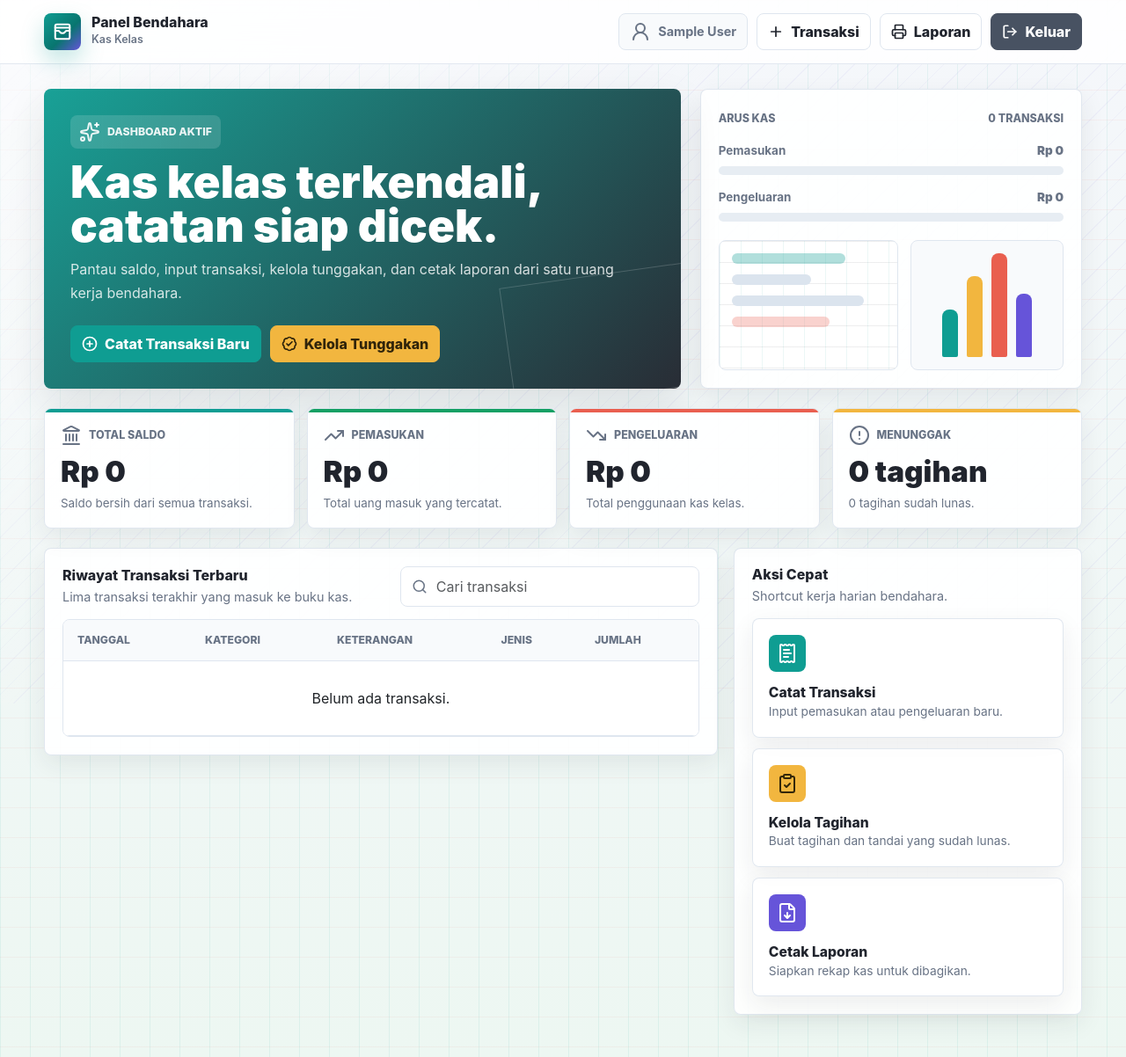
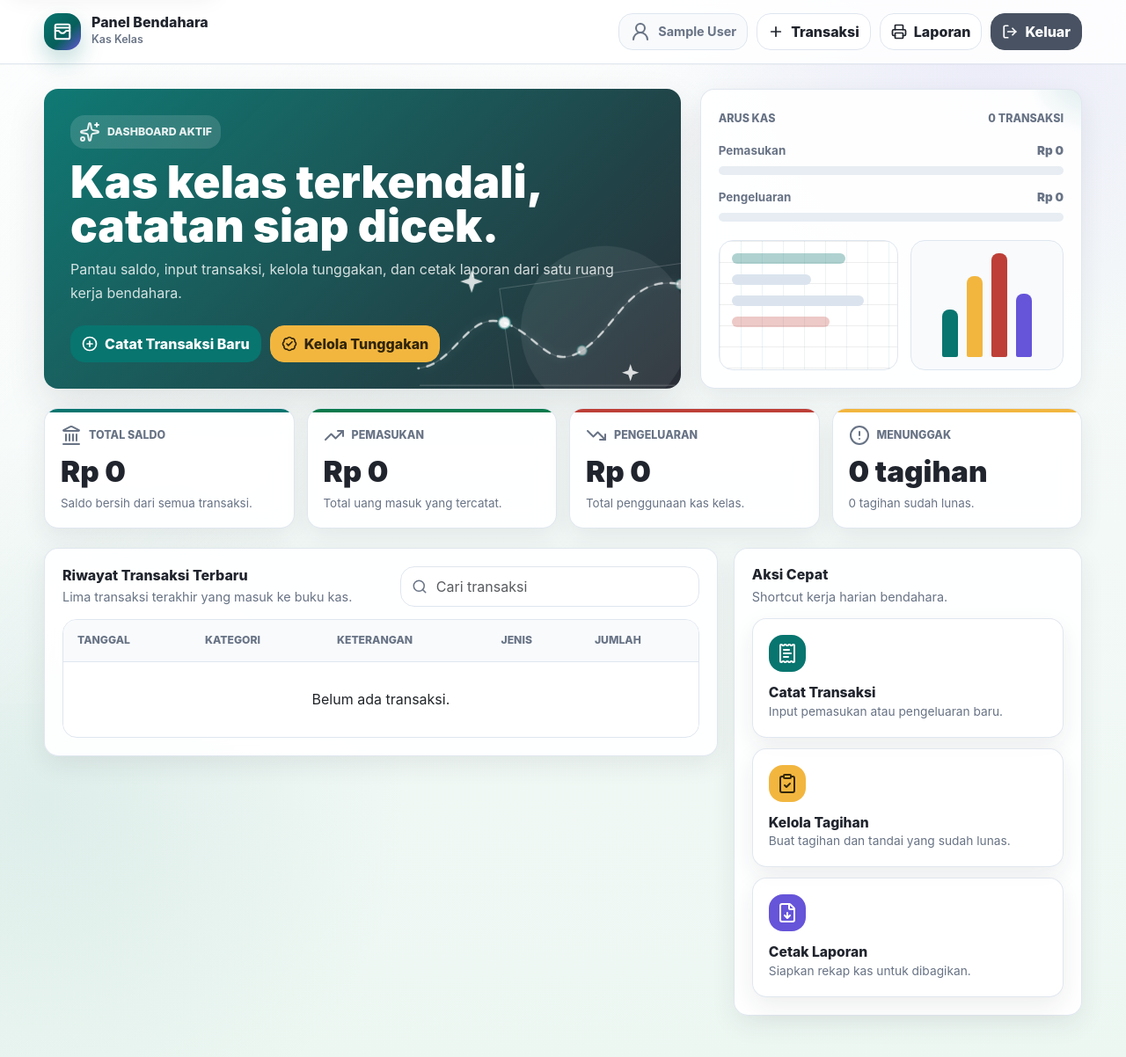
Before and after one commit to CodeSync2026/KasKelas, a PHP site: page /views/dashboard_bendahara.php in a window 1280 px wide. Shown: the whole page at 88% size. Run offline with PHP 8.4, Linux system fonts and the light colour scheme; the visitor is signed in with stand-in values (Sample User, id 1); data that the repository does not hold is empty.

Commit message:
Second Commit

```diff
--- a/assets/css/app.css
+++ b/assets/css/app.css
@@ -6,16 +6,16 @@
     --ink: #20242d;
     --muted: #687385;
     --line: #dfe6ef;
-    --teal: #0f9d92;
-    --teal-dark: #08756f;
-    --coral: #e95f4f;
+    --teal: #08756f;
+    --teal-dark: #065f5a;
+    --coral: #bd3f37;
     --amber: #f2b63f;
     --violet: #6654d9;
-    --green: #15a064;
-    --red: #d84747;
+    --green: #0a7a4c;
+    --red: #b93835;
     --shadow: 0 18px 45px rgba(32, 36, 45, 0.11);
     --shadow-soft: 0 10px 28px rgba(32, 36, 45, 0.08);
-    --radius: 8px;
+    --radius: 16px;
 }
 
 * {
@@ -32,10 +32,9 @@ body.app-body {
     color: var(--ink);
     font-family: Inter, ui-sans-serif, system-ui, -apple-system, BlinkMacSystemFont, "Segoe UI", sans-serif;
     background:
-        linear-gradient(90deg, rgba(15, 157, 146, 0.08) 1px, transparent 1px),
-        linear-gradient(180deg, rgba(233, 95, 79, 0.06) 1px, transparent 1px),
-        linear-gradient(180deg, var(--bg) 0%, var(--bg-alt) 100%);
-    background-size: 34px 34px, 34px 34px, auto;
+        radial-gradient(circle at 88% 5%, rgba(102, 84, 217, 0.09), transparent 24rem),
+        radial-gradient(circle at 4% 76%, rgba(8, 117, 111, 0.08), transparent 26rem),
+        linear-gradient(180deg, #f9fbfc 0%, var(--bg-alt) 100%);
 }
 
 body.app-body::before {
@@ -44,9 +43,9 @@ body.app-body::before {
     inset: 0;
     pointer-events: none;
     background:
-        linear-gradient(135deg, rgba(255, 255, 255, 0.8), transparent 44%),
-        repeating-linear-gradient(135deg, rgba(102, 84, 217, 0.06) 0 1px, transparent 1px 18px);
-    opacity: 0.75;
+        linear-gradient(135deg, rgba(255, 255, 255, 0.72), transparent 46%),
+        radial-gradient(circle at 50% 0%, rgba(255, 255, 255, 0.46), transparent 30%);
+    opacity: 0.9;
     z-index: -1;
 }
 
@@ -78,6 +77,7 @@ a:hover {
     min-height: 72px;
     margin: 0 auto;
     display: flex;
+    position: relative;
     align-items: center;
     justify-content: space-between;
     gap: 16px;
@@ -103,7 +103,7 @@ a:hover {
     border-radius: var(--radius);
     background:
         linear-gradient(135deg, var(--teal) 0%, var(--teal-dark) 58%, var(--violet) 100%);
-    box-shadow: 0 12px 26px rgba(15, 157, 146, 0.25);
+    box-shadow: 0 12px 26px rgba(8, 117, 111, 0.25);
 }
 
 .brand-mark svg {
@@ -184,7 +184,7 @@ a:hover {
     color: #ffffff;
     border-radius: var(--radius);
     background:
-        linear-gradient(135deg, rgba(15, 157, 146, 0.96), rgba(32, 36, 45, 0.96)),
+        linear-gradient(135deg, rgba(8, 117, 111, 0.97), rgba(32, 36, 45, 0.96)),
         repeating-linear-gradient(90deg, rgba(255, 255, 255, 0.12) 0 1px, transparent 1px 22px);
     box-shadow: var(--shadow);
 }
@@ -276,7 +276,7 @@ a:hover {
     border: 1px solid var(--line);
     border-radius: var(--radius);
     background:
-        linear-gradient(90deg, rgba(15, 157, 146, 0.08) 1px, transparent 1px),
+        linear-gradient(90deg, rgba(8, 117, 111, 0.08) 1px, transparent 1px),
         linear-gradient(180deg, rgba(32, 36, 45, 0.08) 1px, transparent 1px),
         #ffffff;
     background-size: 24px 24px;
@@ -291,7 +291,7 @@ a:hover {
 
 .ledger-line:nth-child(1) {
     width: 74%;
-    background: rgba(15, 157, 146, 0.32);
+    background: rgba(8, 117, 111, 0.32);
 }
 
 .ledger-line:nth-child(2) {
@@ -304,7 +304,7 @@ a:hover {
 
 .ledger-line:nth-child(4) {
     width: 64%;
-    background: rgba(233, 95, 79, 0.28);
+    background: rgba(189, 63, 55, 0.28);
 }
 
 .bar-stack {
@@ -1058,6 +1058,330 @@ textarea.form-control {
     align-items: end;
 }
 
+/* Layer interaksi dan gerak ringan */
+html {
+    scroll-behavior: smooth;
+}
+
+::selection {
+    color: #ffffff;
+    background: var(--teal-dark);
+}
+
+:focus-visible {
+    outline: 3px solid rgba(8, 117, 111, 0.34);
+    outline-offset: 3px;
+}
+
+.skip-link {
+    position: fixed;
+    top: 12px;
+    left: 12px;
+    z-index: 100;
+    padding: 10px 14px;
+    border-radius: 10px;
+    color: #ffffff;
+    background: var(--teal-dark);
+    box-shadow: var(--shadow-soft);
+    transform: translateY(-160%);
+    transition: transform 160ms ease;
+}
+
+.skip-link:focus {
+    color: #ffffff;
+    transform: translateY(0);
+}
+
+.app-nav {
+    box-shadow: 0 1px 0 rgba(32, 36, 45, 0.03);
+}
+
+.nav-links a.is-active {
+    color: var(--teal-dark);
+    border-color: rgba(8, 117, 111, 0.28);
+    background: #e8f6f4;
+}
+
+.nav-links a.is-active:hover {
+    color: var(--teal-dark);
+    background: #dcf1ed;
+}
+
+.hero-copy,
+.auth-visual {
+    isolation: isolate;
+}
+
+.hero-copy::after,
+.auth-visual::after {
+    z-index: 0;
+}
+
+.hero-copy > :not(.ui-ambient-svg),
+.auth-visual > :not(.ui-ambient-svg) {
+    position: relative;
+    z-index: 1;
+}
+
+.ui-ambient-svg {
+    width: min(54%, 340px);
+    height: auto;
+    position: absolute;
+    right: -22px;
+    bottom: -30px;
+    z-index: 0;
+    overflow: visible;
+    color: rgba(255, 255, 255, 0.72);
+    pointer-events: none;
+}
+
+.auth-visual .ui-ambient-svg {
+    width: min(47%, 410px);
+    right: 4%;
+    bottom: 8%;
+    opacity: 0.78;
+}
+
+.ui-ambient-svg .ambient-glow {
+    fill: currentColor;
+    opacity: 0.1;
+}
+
+.ui-ambient-svg .ambient-track {
+    stroke: currentColor;
+    stroke-width: 1.5;
+    opacity: 0.28;
+}
+
+.ui-ambient-svg .ambient-trace {
+    stroke: currentColor;
+    stroke-width: 3;
+    stroke-linecap: round;
+    stroke-linejoin: round;
+    stroke-dasharray: 10 12;
+    filter: drop-shadow(0 0 7px rgba(255, 255, 255, 0.35));
+}
+
+.ui-ambient-svg .ambient-node {
+    fill: #ffffff;
+    stroke: rgba(8, 117, 111, 0.42);
+    stroke-width: 3;
+}
+
+.ui-ambient-svg .ambient-spark {
+    fill: #ffffff;
+    opacity: 0.82;
+}
+
+.ledger-art,
+.surface-panel,
+.stat-card,
+.form-panel,
+.auth-panel {
+    backdrop-filter: blur(12px);
+}
+
+.stat-card {
+    transition: transform 180ms ease, box-shadow 180ms ease, border-color 180ms ease;
+}
+
+.stat-card:hover {
+    border-color: rgba(8, 117, 111, 0.26);
+    box-shadow: var(--shadow);
+    transform: translateY(-3px);
+}
+
+.ledger-art {
+    position: relative;
+    overflow: hidden;
+}
+
+.ledger-art::after {
+    content: "";
+    width: 160px;
+    height: 160px;
+    position: absolute;
+    top: -105px;
+    right: -92px;
+    border-radius: 50%;
+    background: radial-gradient(circle, rgba(8, 117, 111, 0.17), transparent 68%);
+    pointer-events: none;
+}
+
+.ledger-art > * {
+    position: relative;
+    z-index: 1;
+}
+
+.form-control,
+.form-select {
+    transition: border-color 160ms ease, box-shadow 160ms ease, background-color 160ms ease;
+}
+
+.form-control:hover,
+.form-select:hover {
+    border-color: rgba(8, 117, 111, 0.38);
+}
+
+.form-control:focus,
+.form-select:focus {
+    background-color: #fcfffe;
+}
+
+.search-box {
+    display: block;
+}
+
+.table-search-status {
+    display: none;
+    margin: 10px 0 0;
+    color: var(--muted);
+    font-size: 0.84rem;
+    font-weight: 700;
+}
+
+.table-search-status.is-visible {
+    display: block;
+}
+
+.table-search-status strong {
+    color: var(--teal-dark);
+}
+
+.table tbody tr[hidden] {
+    display: none;
+}
+
+.surface-panel[id],
+.form-panel[id] {
+    scroll-margin-top: 96px;
+}
+
+@keyframes ui-rise {
+    from {
+        opacity: 0;
+        transform: translateY(14px);
+    }
+    to {
+        opacity: 1;
+        transform: translateY(0);
+    }
+}
+
+@keyframes ui-meter-fill {
+    from {
+        transform: scaleX(0);
+    }
+    to {
+        transform: scaleX(1);
+    }
+}
+
+@keyframes ui-bar-rise {
+    from {
+        transform: scaleY(0.18);
+    }
+    to {
+        transform: scaleY(1);
+    }
+}
+
+@keyframes ui-trace-flow {
+    to {
+        stroke-dashoffset: -176;
+    }
+}
+
+@keyframes ui-float {
+    0%,
+    100% {
+        transform: translateY(0);
+    }
+    50% {
+        transform: translateY(-8px);
+    }
+}
+
+@keyframes ui-pulse {
+    0%,
+    100% {
+        opacity: 0.58;
+        transform: scale(0.88);
+    }
+    50% {
+        opacity: 1;
+        transform: scale(1.12);
+    }
+}
+
+body.is-enhanced .page-title-row,
+body.is-enhanced .hero-band,
+body.is-enhanced .form-panel,
+body.is-enhanced .surface-panel,
+body.is-enhanced .auth-panel {
+    animation: ui-rise 460ms cubic-bezier(0.2, 0.8, 0.2, 1) both;
+}
+
+body.is-enhanced .stat-card {
+    animation: ui-rise 480ms cubic-bezier(0.2, 0.8, 0.2, 1) both;
+}
+
+body.is-enhanced .stat-card:nth-child(2) {
+    animation-delay: 55ms;
+}
+
+body.is-enhanced .stat-card:nth-child(3) {
+    animation-delay: 110ms;
+}
+
+body.is-enhanced .stat-card:nth-child(4) {
+    animation-delay: 165ms;
+}
+
+body.is-enhanced .meter-fill {
+    transform-origin: left center;
+    animation: ui-meter-fill 780ms cubic-bezier(0.2, 0.8, 0.2, 1) both;
+}
+
+body.is-enhanced .bar-stack span {
+    transform-origin: bottom center;
+    animation: ui-bar-rise 700ms cubic-bezier(0.2, 0.8, 0.2, 1) both;
+}
+
+body.is-enhanced .bar-stack span:nth-child(2) {
+    animation-delay: 90ms;
+}
+
+body.is-enhanced .bar-stack span:nth-child(3) {
+    animation-delay: 160ms;
+}
+
+body.is-enhanced .bar-stack span:nth-child(4) {
+    animation-delay: 230ms;
+}
+
+body.is-enhanced .ui-ambient-svg {
+    animation: ui-float 7s ease-in-out infinite;
+}
+
+body.is-enhanced .ui-ambient-svg .ambient-trace {
+    animation: ui-trace-flow 8s linear infinite;
+}
+
+body.is-enhanced .ui-ambient-svg .ambient-node {
+    transform-box: fill-box;
+    transform-origin: center;
+    animation: ui-pulse 2.8s ease-in-out infinite;
+}
+
+body.is-enhanced .ui-ambient-svg .ambient-node.is-delay-one {
+    animation-delay: 700ms;
+}
+
+body.is-enhanced .ui-ambient-svg .ambient-node.is-delay-two {
+    animation-delay: 1.4s;
+}
+
 .print-header {
     display: none;
 }
--- a/assets/js/app.js
+++ b/assets/js/app.js
@@ -1,18 +1,129 @@
 document.addEventListener("DOMContentLoaded", function () {
-    if (window.lucide) {
-        window.lucide.createIcons();
+    function refreshIcons() {
+        if (window.lucide) {
+            window.lucide.createIcons();
+        }
     }
 
+    function addSkipLink() {
+        var main = document.querySelector("main");
+
+        if (!main || document.querySelector(".skip-link")) {
+            return;
+        }
+
+        if (!main.id) {
+            main.id = "main-content";
+        }
+
+        var skipLink = document.createElement("a");
+        skipLink.className = "skip-link";
+        skipLink.href = "#" + main.id;
+        skipLink.textContent = "Langsung ke konten utama";
+        document.body.insertBefore(skipLink, document.body.firstChild);
+    }
+
+    function addAmbientArtwork() {
+        var artwork = "" +
+            '<svg class="ui-ambient-svg" viewBox="0 0 420 260" fill="none" aria-hidden="true" focusable="false" data-ui-ambient>' +
+                '<circle class="ambient-glow" cx="286" cy="140" r="118"></circle>' +
+                '<path class="ambient-track" d="M24 194C78 188 92 112 145 130C192 146 208 199 254 169C305 136 320 61 393 76"></path>' +
+                '<path class="ambient-track" d="M26 218H394"></path>' +
+                '<path class="ambient-trace" d="M24 194C78 188 92 112 145 130C192 146 208 199 254 169C305 136 320 61 393 76"></path>' +
+                '<circle class="ambient-node" cx="145" cy="130" r="8"></circle>' +
+                '<circle class="ambient-node is-delay-one" cx="254" cy="169" r="8"></circle>' +
+                '<circle class="ambient-node is-delay-two" cx="393" cy="76" r="8"></circle>' +
+                '<path class="ambient-spark" d="M99 56L103 68L115 72L103 76L99 88L95 76L83 72L95 68Z"></path>' +
+                '<path class="ambient-spark" d="M322 188L325 197L334 200L325 203L322 212L319 203L310 200L319 197Z"></path>' +
+            "</svg>";
+
+        document.querySelectorAll(".hero-copy, .auth-visual").forEach(function (container) {
+            if (!container.querySelector("[data-ui-ambient]")) {
+                container.insertAdjacentHTML("afterbegin", artwork);
+            }
+        });
+    }
+
+    function syncNavToggle(button, isOpen) {
+        var label = isOpen ? "Tutup menu" : "Buka menu";
+        var icon = button.querySelector("[data-lucide]");
+
+        button.setAttribute("aria-expanded", String(isOpen));
+        button.setAttribute("aria-label", label);
+        button.setAttribute("title", label);
+
+        if (icon) {
+            icon.setAttribute("data-lucide", isOpen ? "x" : "menu");
+            refreshIcons();
+        }
+    }
+
+    function markActiveNavigation() {
+        var currentPage = window.location.pathname.split("/").pop() || "";
+
+        document.querySelectorAll(".nav-links a[href]").forEach(function (link) {
+            var href = link.getAttribute("href");
+
+            if (!href || href.charAt(0) === "#" || href.indexOf("logout.php") !== -1) {
+                return;
+            }
+
+            var linkPage = href.split("?")[0].split("#")[0].split("/").pop();
+
+            if (linkPage && linkPage === currentPage) {
+                link.classList.add("is-active");
+                link.setAttribute("aria-current", "page");
+            }
+        });
+    }
+
+    refreshIcons();
+    addSkipLink();
+    addAmbientArtwork();
+    markActiveNavigation();
+
     document.querySelectorAll(".js-nav-toggle").forEach(function (button) {
-        var target = document.querySelector(button.dataset.target);
+        var targetSelector = button.dataset.target;
+        var target = targetSelector ? document.querySelector(targetSelector) : null;
 
         if (!target) {
             return;
         }
 
+        if (!target.id) {
+            target.id = targetSelector.replace("#", "");
+        }
+
+        button.setAttribute("aria-controls", target.id);
+        syncNavToggle(button, target.classList.contains("is-open"));
+
         button.addEventListener("click", function () {
             var isOpen = target.classList.toggle("is-open");
-            button.setAttribute("aria-expanded", String(isOpen));
+            syncNavToggle(button, isOpen);
+        });
+
+        target.querySelectorAll("a").forEach(function (link) {
+            link.addEventListener("click", function () {
+                if (target.classList.contains("is-open")) {
+                    target.classList.remove("is-open");
+                    syncNavToggle(button, false);
+                }
+            });
+        });
+
+        document.addEventListener("click", function (event) {
+            if (target.classList.contains("is-open") && !target.contains(event.target) && !button.contains(event.target)) {
+                target.classList.remove("is-open");
+                syncNavToggle(button, false);
+            }
+        });
+
+        document.addEventListener("keydown", function (event) {
+            if (event.key === "Escape" && target.classList.contains("is-open")) {
+                target.classList.remove("is-open");
+                syncNavToggle(button, false);
+                button.focus();
+            }
         });
     });
 
@@ -32,9 +143,7 @@ document.addEventListener("DOMContentLoaded", function () {
             var icon = button.querySelector("[data-lucide]");
             if (icon) {
                 icon.setAttribute("data-lucide", isPassword ? "eye-off" : "eye");
-                if (window.lucide) {
-                    window.lucide.createIcons();
-                }
+                refreshIcons();
             }
         });
     });
@@ -47,23 +156,64 @@ document.addEventListener("DOMContentLoaded", function () {
         }
 
         var rows = Array.prototype.slice.call(table.querySelectorAll("tbody tr"));
+        var status = document.createElement("p");
+        var statusId = (table.id || "table") + "-search-status";
+        var existingDescription = input.getAttribute("aria-describedby");
 
-        input.addEventListener("input", function () {
+        input.setAttribute("aria-label", input.getAttribute("placeholder") || "Cari data tabel");
+        input.setAttribute("aria-describedby", [existingDescription, statusId].filter(Boolean).join(" "));
+        status.className = "table-search-status";
+        status.id = statusId;
+        status.setAttribute("role", "status");
+        status.setAttribute("aria-live", "polite");
+        table.parentElement.insertAdjacentElement("afterend", status);
+
+        function updateSearch() {
             var keyword = input.value.trim().toLowerCase();
+            var matchingRows = 0;
+            var hasData = false;
 
             rows.forEach(function (row) {
                 if (row.dataset.empty === "true") {
+                    row.hidden = keyword !== "";
                     return;
                 }
 
-                row.hidden = keyword !== "" && !row.textContent.toLowerCase().includes(keyword);
+                hasData = true;
+                var isMatch = keyword === "" || row.textContent.toLowerCase().includes(keyword);
+                row.hidden = !isMatch;
+
+                if (isMatch) {
+                    matchingRows += 1;
+                }
             });
-        });
+
+            if (keyword === "") {
+                status.textContent = "";
+                status.classList.remove("is-visible");
+                return;
+            }
+
+            if (!hasData) {
+                status.textContent = "Belum ada data untuk dicari.";
+            } else if (matchingRows === 0) {
+                status.textContent = "Tidak ada hasil. Coba kata kunci lain.";
+            } else {
+                status.textContent = matchingRows + " hasil ditemukan.";
+            }
+
+            status.classList.add("is-visible");
+        }
+
+        input.addEventListener("input", updateSearch);
+        input.addEventListener("search", updateSearch);
     });
 
     document.querySelectorAll(".js-money-input").forEach(function (input) {
         var output = document.querySelector(input.dataset.preview);
         var formatter = new Intl.NumberFormat("id-ID");
+
+        input.setAttribute("inputmode", "numeric");
 
         function updatePreview() {
             var value = Number(input.value || 0);
@@ -71,6 +221,8 @@ document.addEventListener("DOMContentLoaded", function () {
         }
 
         if (output) {
+            output.setAttribute("role", "status");
+            output.setAttribute("aria-live", "polite");
             updatePreview();
             input.addEventListener("input", updatePreview);
         }
@@ -86,6 +238,8 @@ document.addEventListener("DOMContentLoaded", function () {
         var image = preview.querySelector("img");
         var name = preview.querySelector("[data-file-name]");
         var size = preview.querySelector("[data-file-size]");
+
+        preview.setAttribute("aria-live", "polite");
 
         input.addEventListener("change", function () {
             var file = input.files && input.files[0];
@@ -126,14 +280,16 @@ document.addEventListener("DOMContentLoaded", function () {
     document.querySelectorAll("form[data-loading]").forEach(function (form) {
         form.addEventListener("submit", function () {
             var button = form.querySelector("[type='submit']");
-            if (!button || button.getAttribute("aria-disabled") === "true") {
+
+            if (!button || button.disabled || button.getAttribute("aria-disabled") === "true") {
                 return;
             }
 
             button.dataset.originalText = button.innerHTML;
             button.innerHTML = button.dataset.loadingText || "Memproses...";
             button.setAttribute("aria-disabled", "true");
-            button.style.pointerEvents = "none";
+            button.disabled = true;
+            form.setAttribute("aria-busy", "true");
         });
     });
 
@@ -154,4 +310,12 @@ document.addEventListener("DOMContentLoaded", function () {
         tick();
         window.setInterval(tick, 30000);
     });
+
+    var prefersReducedMotion = window.matchMedia && window.matchMedia("(prefers-reduced-motion: reduce)").matches;
+
+    if (!prefersReducedMotion) {
+        window.requestAnimationFrame(function () {
+            document.body.classList.add("is-enhanced");
+        });
+    }
 });
--- a/views/register.php
+++ b/views/register.php
@@ -46,7 +46,7 @@ if (isset($_POST['btn_register'])) {
     <div class="auth-layout">
         <aside class="auth-visual">
             <a class="brand-lockup" href="login.php" aria-label="Kas Kelas">
-                <!-- <span class="brand-mark"><i data-lucide="wallet-cards"></i></span> -->
+                <span class="brand-mark"><i data-lucide="wallet-cards"></i></span>
                 <span class="brand-copy">
                     <span class="brand-title">Kas Kelas</span>
                     <span class="brand-subtitle">Akun anggota baru</span>
@@ -94,7 +94,7 @@ if (isset($_POST['btn_register'])) {
 
         <main class="auth-main">
             <section class="auth-panel" aria-label="Form daftar anggota">
-                <!-- <span class="brand-mark mb-3"><i data-lucide="user-plus"></i></span> -->
+                <span class="brand-mark mb-3"><i data-lucide="user-plus"></i></span>
                 <h1>Daftar akun baru</h1>
                 <p class="lead">Isi data anggota dengan username yang mudah diingat dan tanpa spasi.</p>
 
```
Also changed, not shown: other parts of assets/css/app.css (+18 -12 lines).
